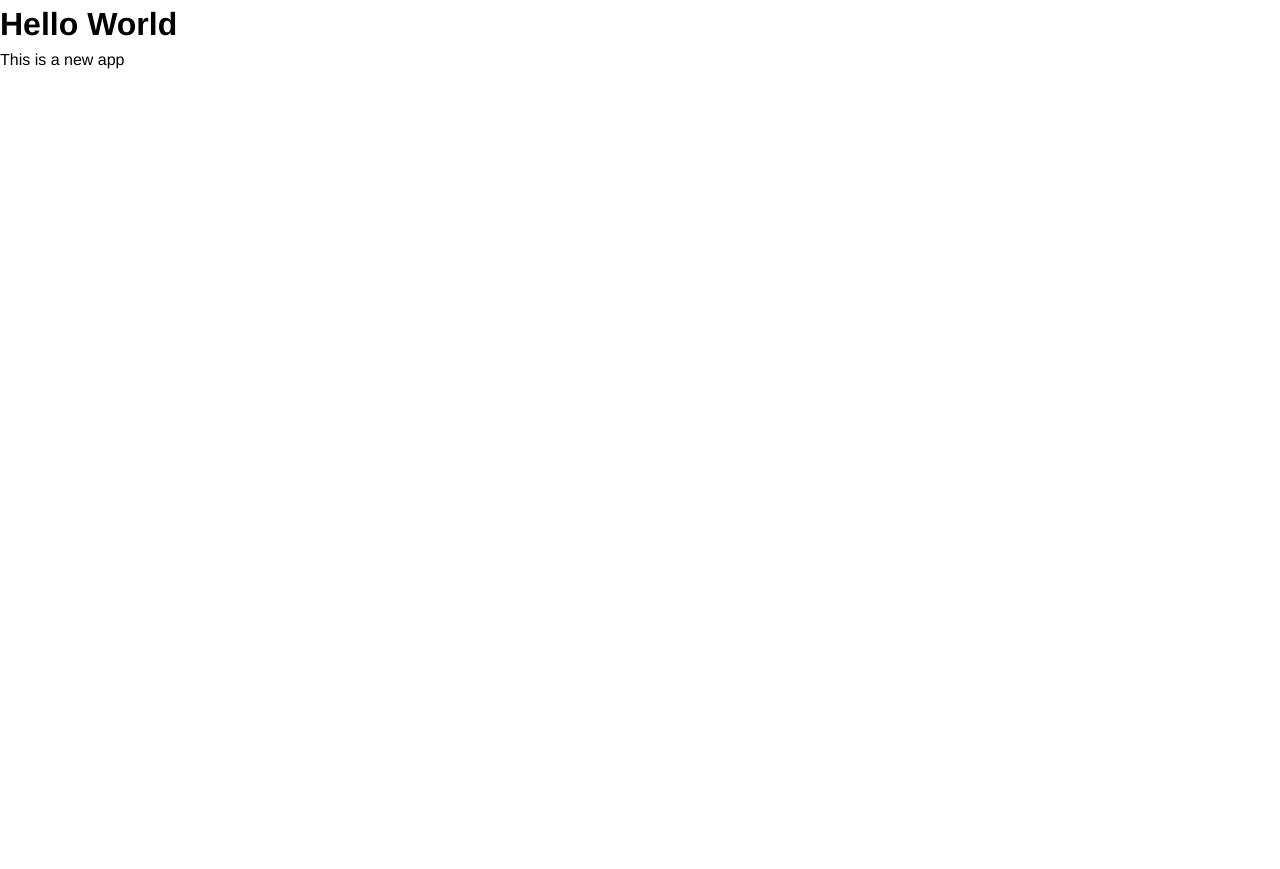
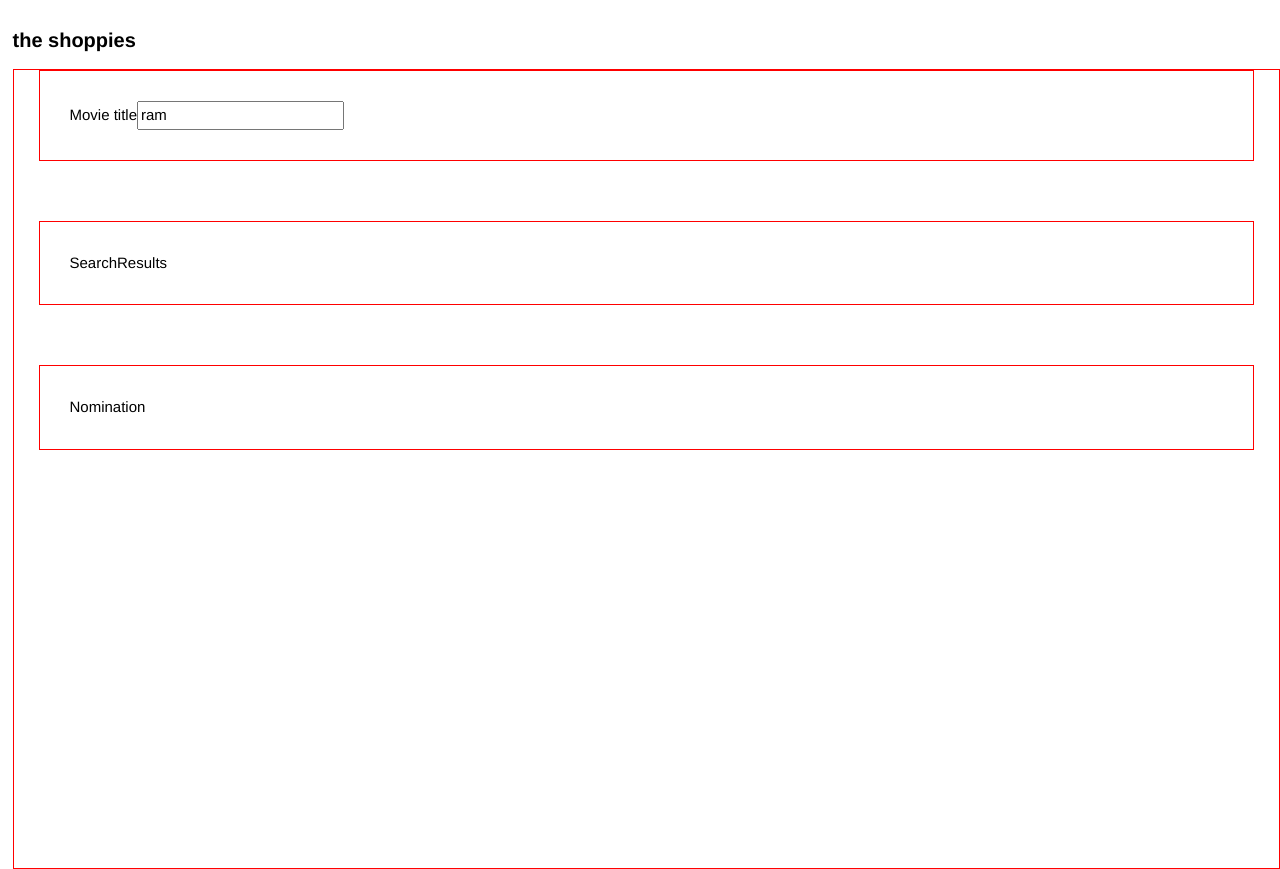
Before and after one commit to adeleke5140/theShoppies, a React (Vite) app: page / in a window 1280 px wide. Before the commit the page ends 800 px from the top, so only its background shows below. Built offline with nearby package versions, Linux system fonts and the light colour scheme.

Commit message:
add starter files

```diff
--- a/src/App.css
+++ b/src/App.css
@@ -19,6 +19,7 @@ html,
 body {
   height: 100%;
   font-family: Avenir, Helvetica, Arial, sans-serif;
+  font-size: 62.5%;
 }
 /*
   Typographic tweaks!
@@ -68,3 +69,36 @@ h6 {
 #__next {
   isolation: isolate;
 }
+
+/* style the mainAPP */
+
+.App {
+  display: flex;
+  flex-direction: column;
+  /* align-items: center; */
+  justify-content: center;
+  padding-top: 4em;
+  padding-left: 2em;
+}
+
+.header__title {
+  margin-bottom: 0.7em;
+  font-size: 2rem;
+}
+
+.main {
+  justify-self: flex-end;
+  border: 1px solid red;
+  display: flex;
+  flex-direction: column;
+  /* justify-content: space-around; */
+  height: 100vh;
+  padding: 0 4em;
+}
+
+.main > * {
+  border: 1px solid red;
+  padding: 2em;
+  margin-bottom: 4em;
+  font-size: 1.5rem;
+}
--- /dev/null
+++ b/src/components/Header.jsx
@@ -0,0 +1,3 @@
+const Header = ({ title }) => <h1 className="header__title">{title}</h1>
+
+export default Header
--- /dev/null
+++ b/src/components/Main.jsx
@@ -0,0 +1,13 @@
+import SearchBar from "./SearchBar"
+import SearchResults from "./SearchResults"
+import Nomination from "./Nomination"
+
+const Main = () => (
+  <div className="main">
+    <SearchBar />
+    <SearchResults />
+    <Nomination />
+  </div>
+)
+
+export default Main
--- /dev/null
+++ b/src/components/Nomination.jsx
@@ -0,0 +1,5 @@
+import React from "react"
+
+export default function Nomination() {
+  return <div>Nomination</div>
+}
--- /dev/null
+++ b/src/components/SearchBar.jsx
@@ -0,0 +1,20 @@
+import React from "react"
+
+export default function SearchBar() {
+  return (
+    <div className="SearchBar">
+      <label htmlFor="search">
+        Movie title
+        <span className="search__input--iconed">
+          <input
+            type="search"
+            name="search"
+            id="search"
+            value="ram"
+            className="search__input"
+          />
+        </span>
+      </label>
+    </div>
+  )
+}
--- /dev/null
+++ b/src/components/SearchResults.jsx
@@ -0,0 +1,5 @@
+import React from "react"
+
+export default function SearchResults() {
+  return <div>SearchResults</div>
+}
--- a/src/pages/App.jsx
+++ b/src/pages/App.jsx
@@ -1,8 +1,21 @@
-const App = () => (
-  <div>
-    <h1>Hello World</h1>
-    <p>This is a new app</p>
-  </div>
-)
+import { QueryClient, QueryClientProvider } from "react-query"
+
+import { ReactQueryDevtools } from "react-query/devtools"
+
+const queryClient = new QueryClient()
+import Header from "../components/Header.jsx"
+import Main from "../components/Main.jsx"
+
+const App = () => {
+  return (
+    <QueryClientProvider client={queryClient}>
+      <div className="App">
+        <Header title="the shoppies" />
+        <Main />
+      </div>
+      <ReactQueryDevtools />
+    </QueryClientProvider>
+  )
+}
 
 export default App
```
